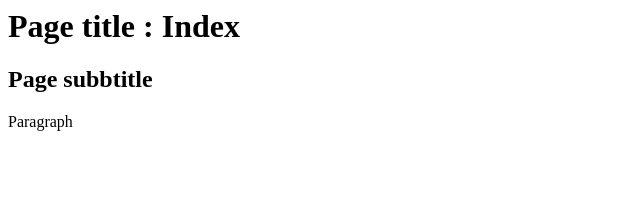
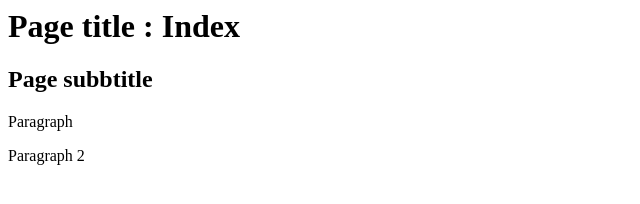
Before and after one commit to Aleksandarb021/gitTest, a plain HTML site: page index.html in a window 1280 px wide. Shown: the whole page, without its empty margins (0-640 px from the left). Drawn offline with Linux system fonts and the light colour scheme.

Commit message:
Home change

```diff
--- a/index.html
+++ b/index.html
@@ -2,3 +2,4 @@
 <h1>Page title : Index </h1>
 <h2>Page subbtitle</h2>
 <p>Paragraph</p>
+<p>Paragraph 2<p>
```
